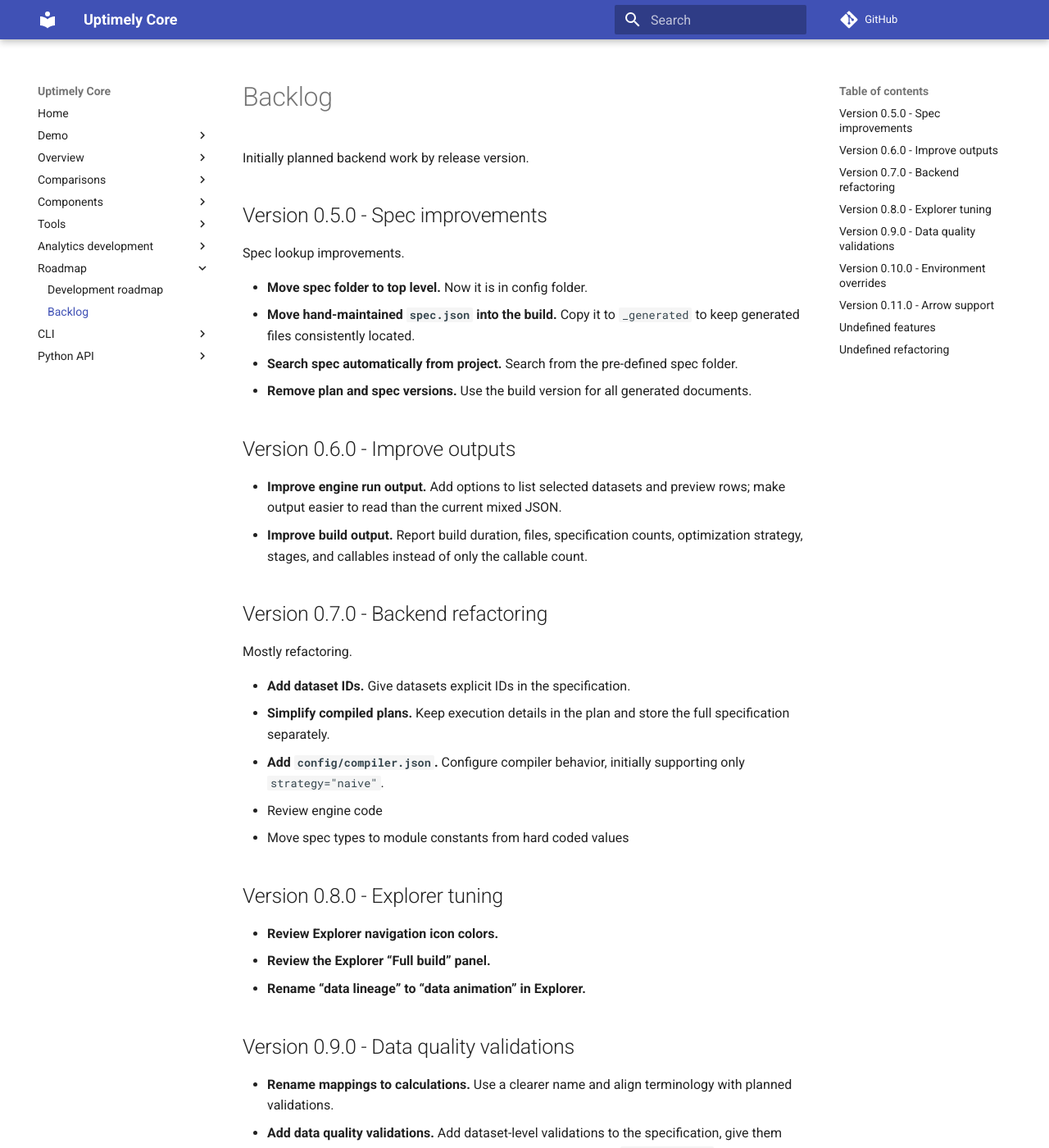
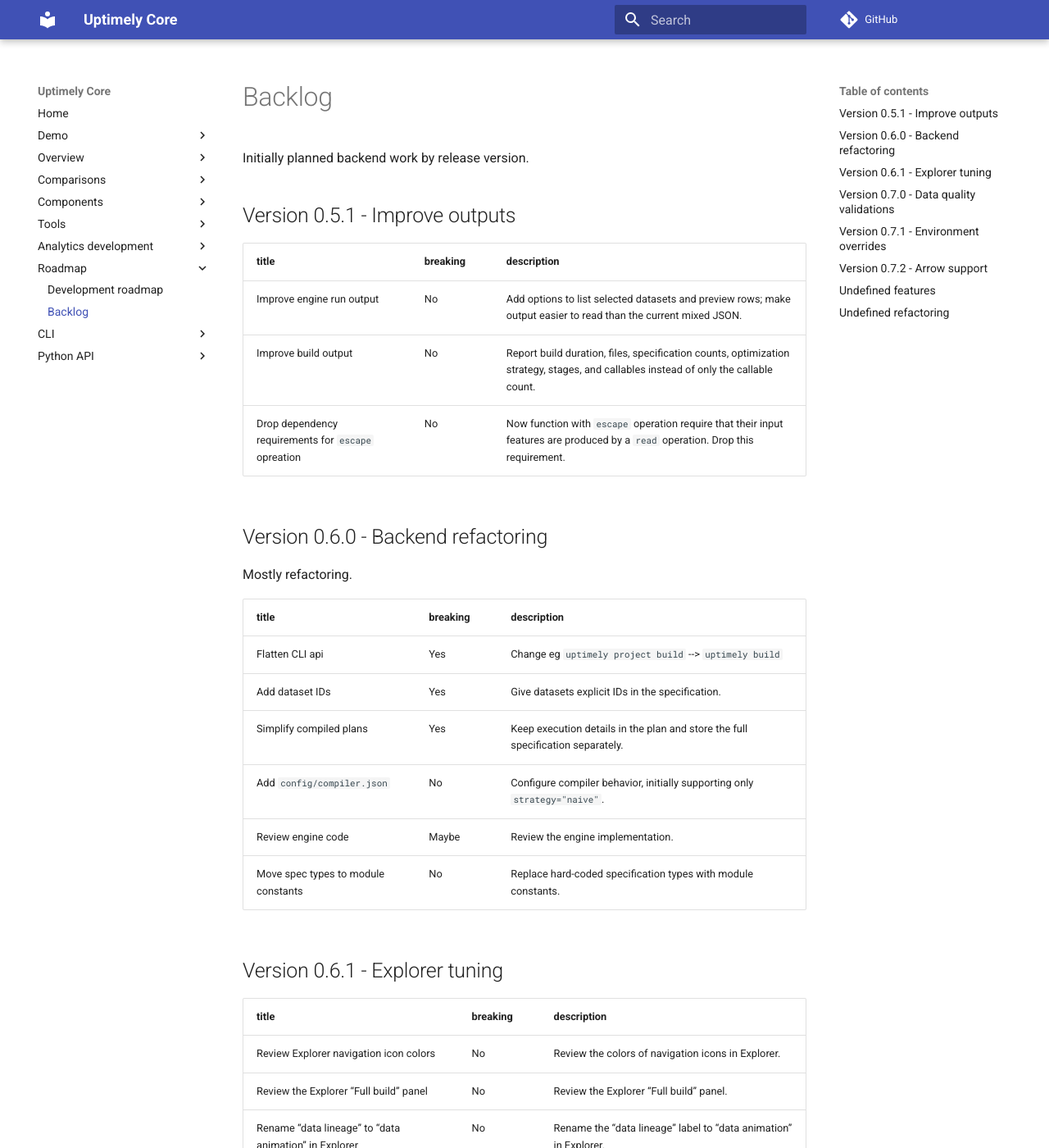
Before and after one commit to uptimely-ai/uptimely-core, an MkDocs documentation site: the page built from docs/roadmap/backlog.md, in a window 1280 px wide and 1400 px high. Shown: the whole window at 82% size. Built offline with MkDocs 1.6.1 and Material for MkDocs 9.7.7, drawn with Linux system fonts in a browser that asks for light colours; comment, search, counter and statistics services are not loaded; some of the changed text lies outside the part shown.

```diff
--- a/docs/roadmap/backlog.md
+++ b/docs/roadmap/backlog.md
@@ -2,62 +2,71 @@
 
 Initially planned backend work by release version.
 
-## Version 0.5.0 - Spec improvements
+## Version 0.5.1 - Improve outputs
 
-Spec lookup improvements.
+| title | breaking | description |
+|---|---|---|
+| Improve engine run output | No | Add options to list selected datasets and preview rows; make output easier to read than the current mixed JSON. |
+| Improve build output | No | Report build duration, files, specification counts, optimization strategy, stages, and callables instead of only the callable count. |
+| Drop dependency requirements for `escape` opreation | No | Now function with `escape` operation require that their input features are produced by a `read` operation. Drop this requirement. |
 
-* **Move spec folder to top level.** Now it is in config folder.
-- **Move hand-maintained `spec.json` into the build.** Copy it to `_generated` to keep generated files consistently located.
-- **Search spec automatically from project.** Search from the pre-defined spec folder.
-- **Remove plan and spec versions.** Use the build version for all generated documents.
-
-
-## Version 0.6.0 - Improve outputs
-
-- **Improve engine run output.** Add options to list selected datasets and preview rows; make output easier to read than the current mixed JSON.
-- **Improve build output.** Report build duration, files, specification counts, optimization strategy, stages, and callables instead of only the callable count.
-
-## Version 0.7.0 - Backend refactoring
+## Version 0.6.0 - Backend refactoring
 
 Mostly refactoring.
 
-- **Add dataset IDs.** Give datasets explicit IDs in the specification.
-- **Simplify compiled plans.** Keep execution details in the plan and store the full specification separately.
-- **Add `config/compiler.json`.** Configure compiler behavior, initially supporting only `strategy="naive"`.
-- Review engine code
-- Move spec types to module constants from hard coded values
+| title | breaking | description |
+|---|---|---|
+| Flatten CLI api | Yes | Change eg `uptimely project build` --> `uptimely build` |
+| Add dataset IDs | Yes | Give datasets explicit IDs in the specification. |
+| Simplify compiled plans | Yes | Keep execution details in the plan and store the full specification separately. |
+| Add `config/compiler.json` | No | Configure compiler behavior, initially supporting only `strategy="naive"`. |
+| Review engine code | Maybe | Review the engine implementation. |
+| Move spec types to module constants | No | Replace hard-coded specification types with module constants. |
 
-## Version 0.8.0 - Explorer tuning
+## Version 0.6.1 - Explorer tuning
 
-- **Review Explorer navigation icon colors.**
-- **Review the Explorer “Full build” panel.**
-- **Rename “data lineage” to “data animation” in Explorer.**
+| title | breaking | description |
+|---|---|---|
+| Review Explorer navigation icon colors | No | Review the colors of navigation icons in Explorer. |
+| Review the Explorer “Full build” panel | No | Review the Explorer “Full build” panel. |
+| Rename “data lineage” to “data animation” in Explorer | No | Rename the “data lineage” label to “data animation” in Explorer. |
+| Highlight feature dependencies | No | Show the selected feature's dependencies in Explorer's feature graph. |
+| Modularize templates | No | If possible, move `js` and `css` to separate files |
+| Add top nav bar | No | Standardizes views and prepare the layout for additional interaction. |
 
-## Version 0.9.0 - Data quality validations
+## Version 0.7.0 - Data quality validations
 
-- **Rename mappings to calculations.** Use a clearer name and align terminology with planned validations.
-- **Add data quality validations.** Add dataset-level validations to the specification, give them calculation-style argument binding, and organize code under `calculations/` and `validations/`.
+| title | breaking | description |
+|---|---|---|
+| Rename mappings to calculations | Yes | Use a clearer name and align terminology with planned validations. |
+| Add data quality validations | No | Add dataset-level validations to the specification, give them calculation-style argument binding, and organize code under `calculations/` and `validations/`. |
 
-## Version 0.10.0 - Environment overrides
+## Version 0.7.1 - Environment overrides
 
-- **Add environment-aware builds and configuration overrides.** Support named environments, deterministic layered configuration, and clear errors for missing values. Record the environment and non-sensitive provenance in the build manifest, exclude secrets from generated artifacts, and reuse plans when only runtime bindings change.
+| title | breaking | description |
+|---|---|---|
+| Add environment-aware builds and configuration overrides | No | Support named environments, deterministic layered configuration, and clear errors for missing values. Record the environment and non-sensitive provenance in the build manifest, exclude secrets from generated artifacts, and reuse plans when only runtime bindings change. |
 
-## Version 0.11.0 - Arrow support
+## Version 0.7.2 - Arrow support
 
-- **Add Arrow support.** Support Arrow as an in-memory tabular format alongside Polars.
+| title | breaking | description |
+|---|---|---|
+| Add Arrow support | No | Support Arrow as an in-memory tabular format alongside Polars. |
 
 ## Undefined features
 
-- **Add preflight validation.** Check saved plans, output scope, runtime bindings, function entrypoints, and backend compatibility before execution—without running analytical functions or reading/writing data. This does not verify source availability or input data.
-- **Add structured execution reports.** Export stable JSON reports with execution IDs, build/plan references, per-callable status and duration, and failure details; exclude credentials and dataset values by default.
-- **Add secret-aware runtime bindings.** Resolve secrets from environment variables or a provider at runtime, report missing values, redact secrets, and keep them out of build artifacts.
-- **Explore execution reports in Explorer.** Load a report locally to show callable statuses, timings, and failures beside the plan graph. Verify build/plan identity and distinguish actual results from illustrative animation. Defer live monitoring and shared history; require explicit safeguards for capturing data values or snapshots.
-- **Add compiler optimization.** Configure the compiler's optimization method.
-- **Add freshness to the specification.** Define how often mappings or features are needed so the compiler can derive schedules.
-- **Highlight feature dependencies.** Show the selected feature's dependencies in Explorer's feature graph.
-- **Only warning when unused features declared.** Now the stop the build in spec validation.
-
+| title | breaking | description |
+|---|---|---|
+| Add preflight validation | No | Check saved plans, output scope, runtime bindings, function entrypoints, and backend compatibility before execution—without running analytical functions or reading/writing data. This does not verify source availability or input data. |
+| Add structured execution reports | No | Export stable JSON reports with execution IDs, build/plan references, per-callable status and duration, and failure details; exclude credentials and dataset values by default. |
+| Add secret-aware runtime bindings | No | Resolve secrets from environment variables or a provider at runtime, report missing values, redact secrets, and keep them out of build artifacts. |
+| Explore execution reports in Explorer | No | Load a report locally to show callable statuses, timings, and failures beside the plan graph. Verify build/plan identity and distinguish actual results from illustrative animation. Defer live monitoring and shared history; require explicit safeguards for capturing data values or snapshots. |
+| Add compiler optimization | No | Configure the compiler's optimization method. |
+| Add freshness to the specification | No | Define how often mappings or features are needed so the compiler can derive schedules. |
+| Warn when unused features are declared | No | Change spec validation so unused declared features produce a warning instead of stopping the build. |
 
 ## Undefined refactoring
 
-- **Reuse specification validation functions.** Call the specification validators in unit tests instead of duplicating their logic.
+| title | breaking | description |
+|---|---|---|
+| Reuse specification validation functions | No | Call the specification validators in unit tests instead of duplicating their logic. |
--- a/pyproject.toml
+++ b/pyproject.toml
@@ -4,7 +4,7 @@ build-backend = "poetry.core.masonry.api"
 
 [project]
 name = "uptimely-core"
-version = "0.4.0"
+version = "0.5.0"
 description = "Manage data-driven numerical analytics with complex dependencies at scale"
 authors = [{ name = "Mikael Ahonen", email = "mikael.ahonen@uptimely.ai" }]
 license = "MIT"
```
Also changed, not shown: CHANGELOG.md (+12 -1 lines).
